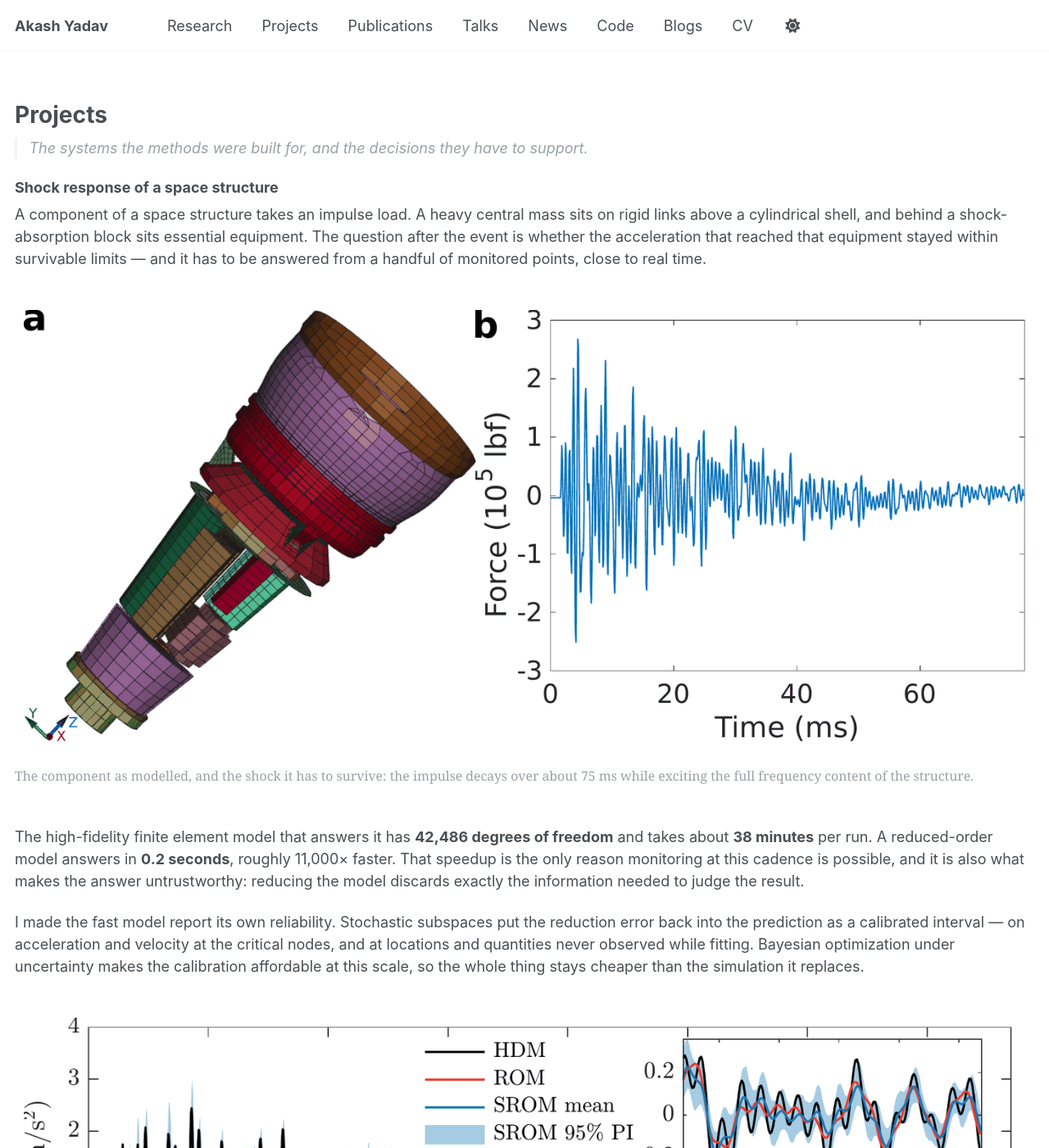
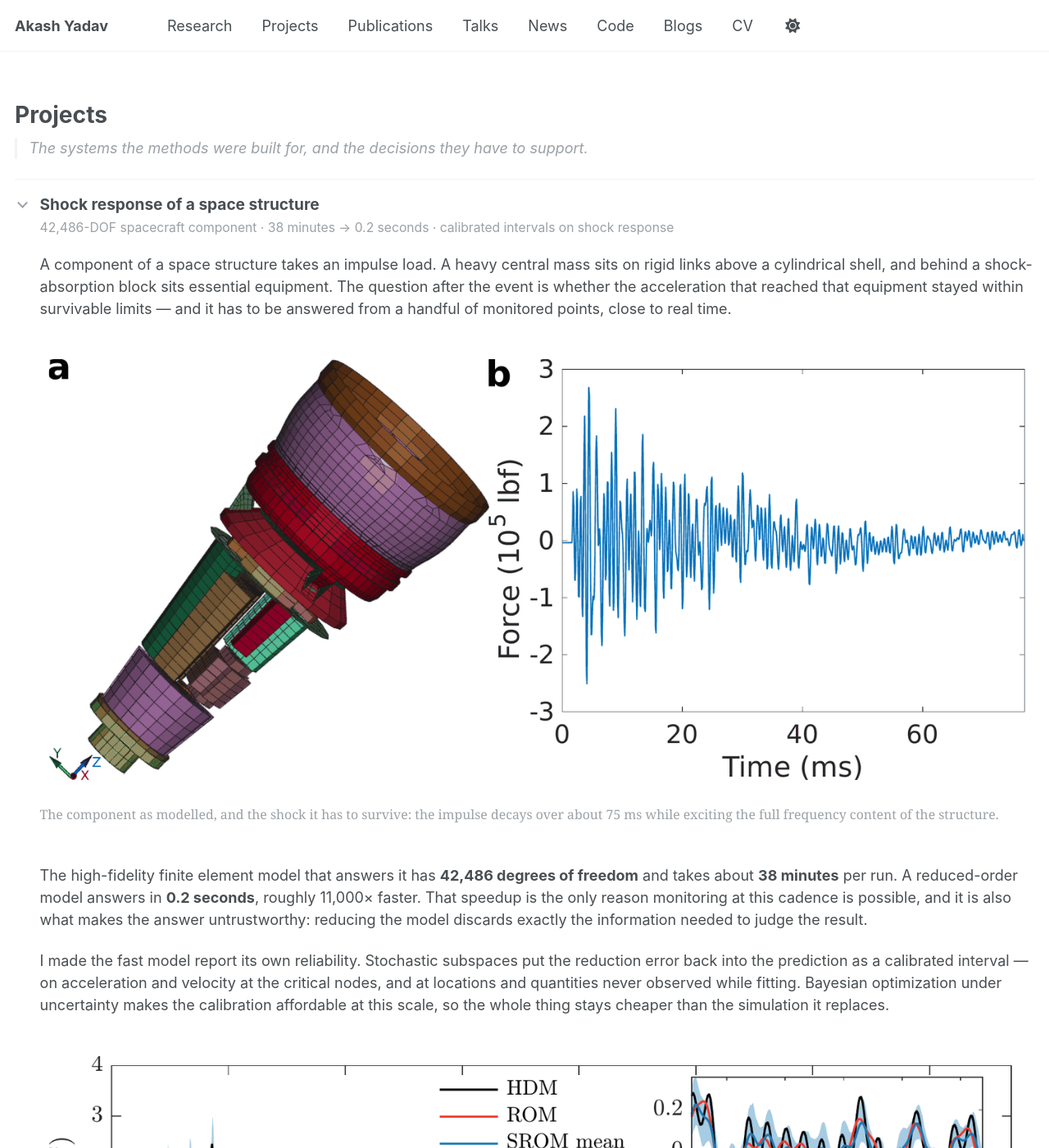
Before and after one commit to akashyadav0210/akashyadav0210.github.io, a Jekyll site: the page built from _pages/projects.md, in a window 1280 px wide and 1400 px high. Shown: the whole window at 82% size. Built offline with Jekyll 4.4.1, drawn with Linux system fonts in a browser that asks for light colours; some of the changed text lies outside the part shown.

Commit message:
Make Projects collapsible so all three are visible at once
Three applications made the page long enough that the last one was well below
the fold. Each is now a native <details> section: the page opens as a scannable
list of three, with the space structure expanded so a visitor still lands on
substance rather than three closed rows.

Each collapsed row carries a one-line summary (system, scale, what was done),
so the closed state still tells you what the project is - a bare title would
have made the page less informative, not more.

Uses <details>/<summary> rather than JavaScript accordions: works with JS
disabled, keyboard accessible, and Chrome's find-in-page can still reach
collapsed text.

Cross-page links from /research/ point at anchors like /projects/#shm, which
would otherwise land on a collapsed section, so a small script opens the
targeted one. Note for future edits: the script uses block comments only,
because compress_html strips newlines in production and a // comment would
comment out the rest of the file. That bug shipped silently in the first
version and was only caught by checking the rendered DOM.

Verified: /projects/#shm and /projects/#foundation-models each open the right
section; the bare URL leaves the default state alone.

```diff
--- a/_pages/projects.md
+++ b/_pages/projects.md
@@ -11,10 +11,10 @@
 
 <p class="rp-lede">The systems the methods were built for, and the decisions they have to support.</p>
 
-<div class="rp-entry" markdown="1">
+<details class="rp-proj" id="space-structure" open markdown="1">
+<summary><span class="rp-proj-title">Shock response of a space structure</span><span class="rp-proj-sub">42,486-DOF spacecraft component · 38 minutes → 0.2 seconds · calibrated intervals on shock response</span></summary>
 
-### Shock response of a space structure
-{: #space-structure }
+<div class="rp-proj-body" markdown="1">
 
 A component of a space structure takes an impulse load. A heavy central mass sits on rigid links above a cylindrical shell, and behind a shock-absorption block sits essential equipment. The question after the event is whether the acceleration that reached that equipment stayed within survivable limits — and it has to be answered from a handful of monitored points, close to real time.
 
@@ -35,11 +35,12 @@
 <p class="rp-key">Model built in LS-DYNA; transient response integrated with Newmark-β. <a href="https://doi.org/10.1007/s00466-025-02701-6">SS-PPCA</a> · <a href="https://doi.org/10.1061/AJRUA6.RUENG-1948">SS-Bootstrap</a> · <a href="https://doi.org/10.1061/AJRUA6.RUENG-1854">BO under uncertainty</a></p>
 
 </div>
+</details>
 
-<div class="rp-entry" markdown="1">
+<details class="rp-proj" id="foundation-models" markdown="1">
+<summary><span class="rp-proj-title">Calibrated forecasting with scientific foundation models</span><span class="rp-proj-sub">Frozen pretrained backbones · uncertainty without retraining · evaluated on ClimaX</span></summary>
 
-### Calibrated forecasting with scientific foundation models
-{: #foundation-models }
+<div class="rp-proj-body" markdown="1">
 
 Pretrained foundation models are being adopted as general-purpose surrogates for weather and climate. ClimaX is one of them: a transformer trained on atmospheric data that produces forecasts far faster than numerical weather prediction, and produces them as single deterministic fields. A forecast without a credible spread cannot support a decision that depends on how bad the tail might be.
 
@@ -55,11 +56,12 @@
 <p class="rp-key">Evaluated on pretrained atmospheric and time-series backbones. <a href="https://arxiv.org/abs/2604.19530">Calibrating Scientific Foundation Models with Inference-Time Stochastic Attention</a> (under review)</p>
 
 </div>
+</details>
 
-<div class="rp-entry" markdown="1">
+<details class="rp-proj" id="shm" markdown="1">
+<summary><span class="rp-proj-title">Damage detection on steel truss bridges</span><span class="rp-proj-sub">Damage vs. seasonal temperature · likelihood-free inference · M.Tech thesis, IISc</span></summary>
 
-### Damage detection on steel truss bridges
-{: #shm }
+<div class="rp-proj-body" markdown="1">
 
 A crack changes how a bridge vibrates. So does a twenty-degree change in air temperature, and it changes it by more. Any monitoring system that cannot separate the two will either raise alarms every summer or stay silent through real damage — and the underlying inverse problem has no likelihood you can write down.
 
@@ -68,5 +70,26 @@
 <p class="rp-key">M.Tech (Research) thesis, Indian Institute of Science, with Dr. Ananth Ramaswamy. <a href="https://etd.iisc.ac.in/handle/2005/6115">Thesis</a> · <a href="https://github.com/akashyadav0210/ABC_SHM">code</a> · presented at ICCMS 2022, IIT Indore</p>
 
 </div>
+</details>
 
 Methods behind these on the [Research]({{ base_path }}/research/) page · papers on [Publications]({{ base_path }}/publications/)
+
+<script>
+/* Open the targeted project when arriving via an anchor (e.g. /projects/#shm);
+   without this a cross-page link lands on a collapsed section.
+   Block comments only: compress_html strips newlines in production, which would
+   make a // comment swallow the rest of the script. */
+(function () {
+  function openTarget() {
+    var id = window.location.hash.slice(1);
+    if (!id) { return; }
+    var el = document.getElementById(id);
+    if (el && el.tagName === 'DETAILS') {
+      el.open = true;
+      el.scrollIntoView();
+    }
+  }
+  window.addEventListener('hashchange', openTarget);
+  openTarget();
+})();
+</script>
--- a/assets/css/research.css
+++ b/assets/css/research.css
@@ -26,3 +26,44 @@
    scroll horizontally rather than shrinking into illegibility. */
 .rp-fig-scroll { overflow-x: auto; -webkit-overflow-scrolling: touch; }
 .rp-fig-scroll img { min-width: 660px; }
+
+/* ---- Collapsible project entries ---- */
+.rp-proj { border-top: 1px solid var(--global-border-color); margin: 0; }
+.rp-proj:last-of-type { border-bottom: 1px solid var(--global-border-color); }
+
+.rp-proj > summary {
+  list-style: none;                /* hide default triangle */
+  cursor: pointer;
+  padding: 1.05em 0 1.05em 1.7em;
+  position: relative;
+}
+.rp-proj > summary::-webkit-details-marker { display: none; }
+
+/* custom chevron, rotates when open */
+.rp-proj > summary::before {
+  content: "";
+  position: absolute; left: .25em; top: 1.5em;
+  width: .5em; height: .5em;
+  border-right: 2px solid var(--global-text-color-light);
+  border-bottom: 2px solid var(--global-text-color-light);
+  transform: rotate(-45deg);
+  transition: transform .15s ease;
+}
+.rp-proj[open] > summary::before { transform: rotate(45deg); top: 1.35em; }
+
+.rp-proj > summary:hover .rp-proj-title { text-decoration: underline; }
+.rp-proj > summary:focus-visible { outline: 2px solid var(--global-border-color); outline-offset: 2px; }
+
+.rp-proj-title { display: block; font-weight: 700; font-size: 1.06em;
+  color: var(--global-text-color); line-height: 1.3; }
+.rp-proj-sub { display: block; font-size: .87em; margin-top: .25em;
+  color: var(--global-text-color-light); }
+
+.rp-proj-body { padding: 0 0 1.4em 1.7em; }
+.rp-proj-body > *:first-child { margin-top: 0; }
+.page__content .rp-proj-body p + p { text-indent: 0; }
+
+@media (max-width: 600px) {
+  .rp-proj > summary { padding-left: 1.4em; }
+  .rp-proj-body { padding-left: 0; }
+}
```
